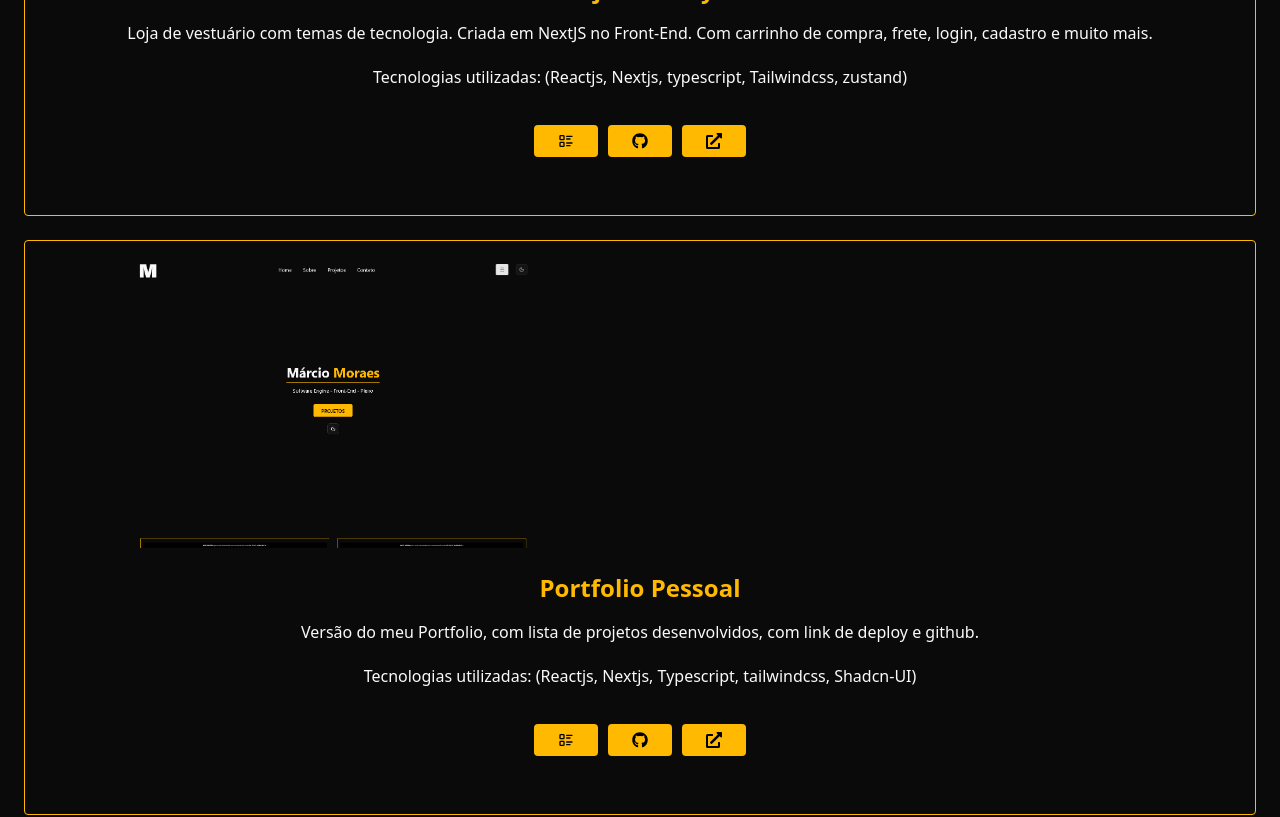
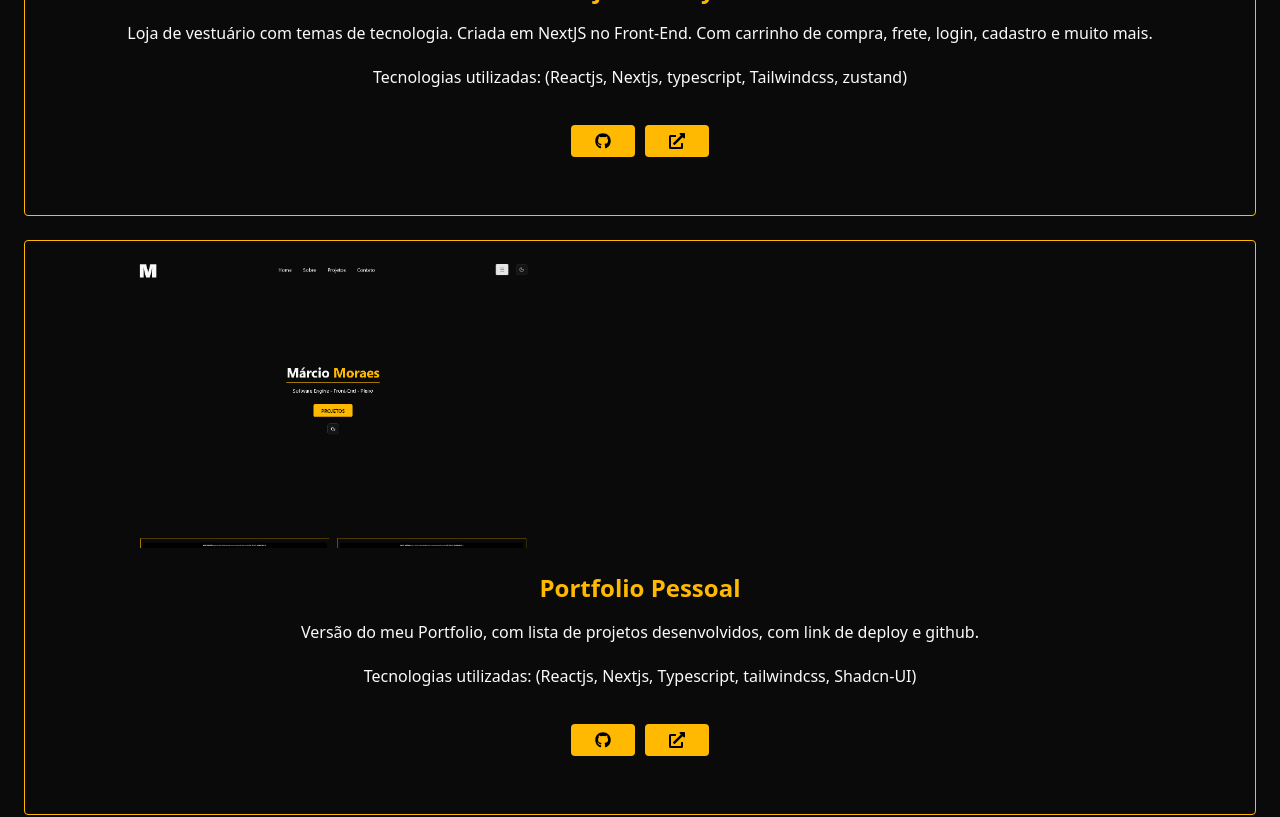
Before and after one commit to Marcio-Moraes/portfolio-nextjs, a Next.js app: page / in a window 1280 px wide. Shown: the part 2280-3097 px from the top of the page. Built offline with nearby package versions, Linux system fonts and the light colour scheme.

Commit message:
Ajustes dos botões e links do projetoItem

```diff
--- a/src/app/components/projetoItem.tsx
+++ b/src/app/components/projetoItem.tsx
@@ -1,6 +1,5 @@
 import { Projeto } from "@/type/projeto"
 import { FaExternalLinkAlt, FaGithub } from "react-icons/fa";
-import { TbListDetails } from "react-icons/tb";
 import Image from "next/image"
 import Link from "next/link";
 import { BotaoProjetoItem } from "./layout/botaoProjetoItem";
@@ -12,7 +11,7 @@ type Props = {
 export const ProjetoItem = ({dadosType}: Props)=>{
     return(
         <div className="w-full rounded max-w-[400] py-3.5 px-2 border border-amber-400">
-            <Link href={dadosType.link}>
+            <Link href={dadosType.linkProjeto} target="_blank">
                 <Image
                     src={`${dadosType.img}`}
                     alt={`${dadosType.label}`}
@@ -34,19 +33,12 @@ export const ProjetoItem = ({dadosType}: Props)=>{
 
 
                     <div className="mt-4 flex justify-center gap-2.5">
-                        <BotaoProjetoItem href={dadosType.link}>
-                            <TbListDetails />
-                            {/* <div className="hidden md:flex">Detalhes</div> */}
-                        </BotaoProjetoItem>
-
                         <BotaoProjetoItem targetblank href={dadosType.github}>
                             <FaGithub />
-                            {/* <div className="hidden md:flex">GitHub</div> */}
                         </BotaoProjetoItem>
 
                         <BotaoProjetoItem targetblank href={dadosType.linkProjeto}>
                             <FaExternalLinkAlt />
-                            {/* <div className="hidden md:flex">Link</div> */}
                         </BotaoProjetoItem>
                     </div>
                 </div>
```
